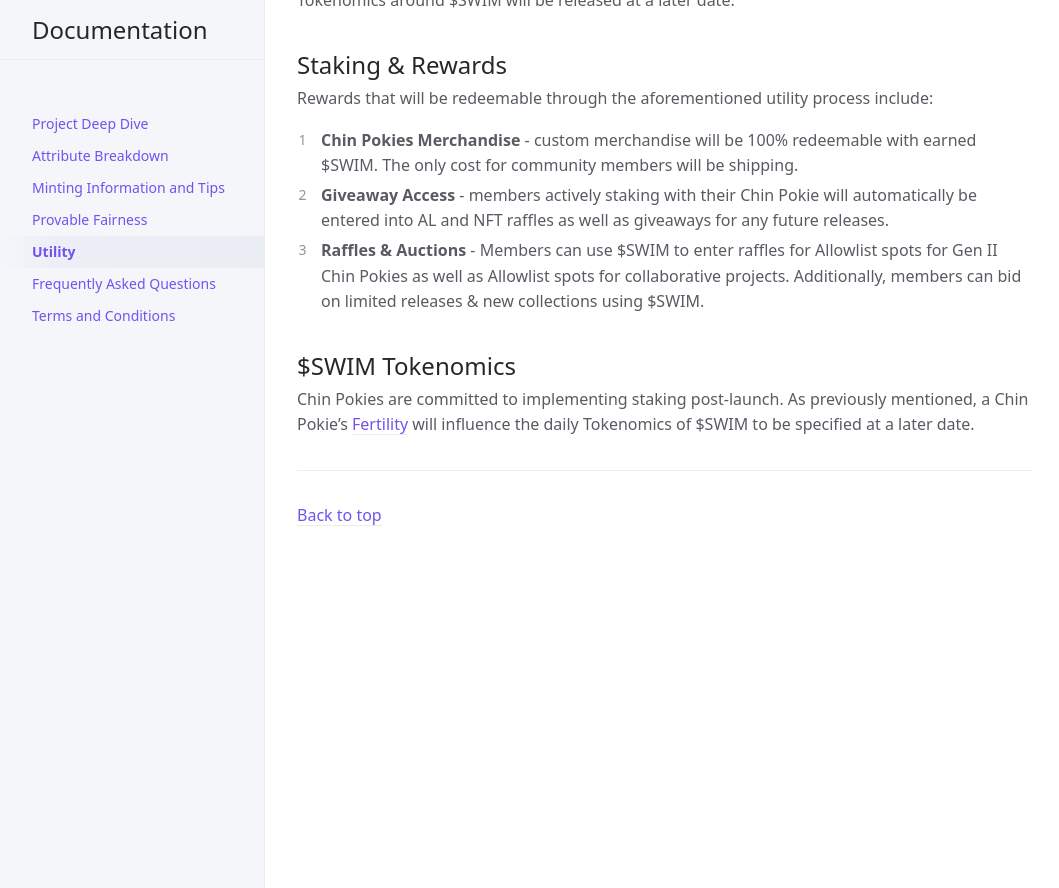
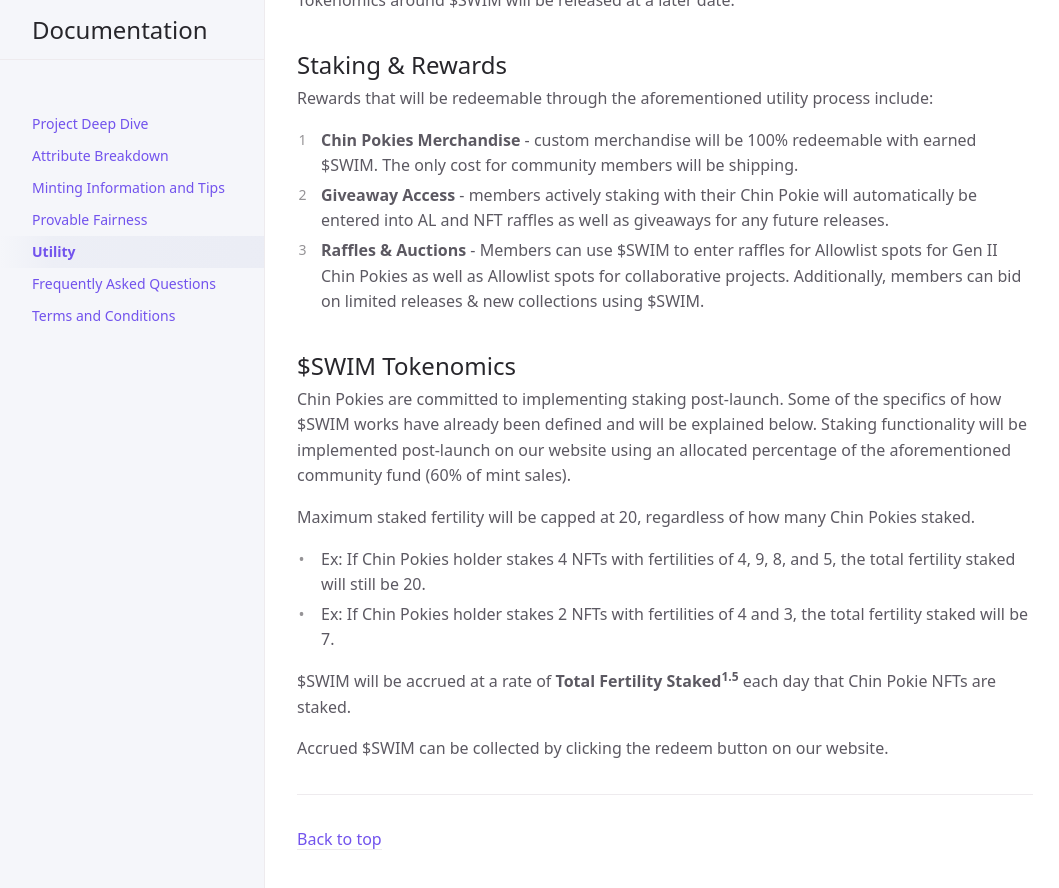
Before and after one commit to 0xbiju/0xbiju.github.io, a Jekyll site: the page built from docs/utility.md, in a window 1280 px wide and 900 px high, scrolled down 1716 px. Shown: the top 888 px of the window, without its empty margins (107-1166 px from the left). Built offline with Jekyll 4.4.1, drawn with Linux system fonts in a browser that asks for light colours; before the commit the page ends 2292 px from its top, so only the background shows below that.

Commit message:
tokenomics

```diff
--- a/docs/utility.md
+++ b/docs/utility.md
@@ -61,4 +61,12 @@ Rewards that will be redeemable through the aforementioned utility process inclu
 3. **Raffles & Auctions** - Members can use \$SWIM to enter raffles for Allowlist spots for Gen II Chin Pokies as well as Allowlist spots for collaborative projects. Additionally, members can bid on limited releases & new collections using \$SWIM.
 
 ## \$SWIM Tokenomics
-Chin Pokies are committed to implementing staking post-launch. As previously mentioned, a Chin Pokie's [Fertility](/attribute-breakdown#fertility) will influence the daily  Tokenomics of \$SWIM to be specified at a later date.
+Chin Pokies are committed to implementing staking post-launch. Some of the specifics of how $SWIM works have already been defined and will be explained below. Staking functionality will be implemented post-launch on our website using an allocated percentage of the aforementioned community fund (60% of mint sales).
+
+Maximum staked fertility will be capped at 20, regardless of how many Chin Pokies staked.
+- Ex: If Chin Pokies holder stakes 4 NFTs with fertilities of 4, 9, 8, and 5, the total fertility staked will still be 20.
+- Ex: If Chin Pokies holder stakes 2 NFTs with fertilities of 4 and 3,  the total fertility staked will be 7.
+
+$SWIM will be accrued at a rate of **Total Fertility Staked<sup>1.5</sup>** each day that Chin Pokie NFTs are staked.
+
+Accrued $SWIM can be collected by clicking the redeem button on our website.
```
Also changed, not shown: 2 other files.
